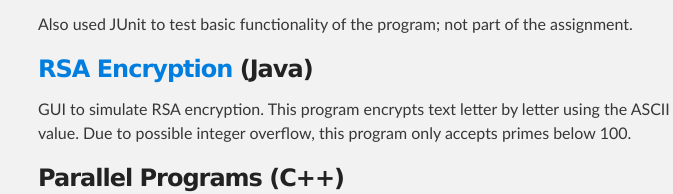
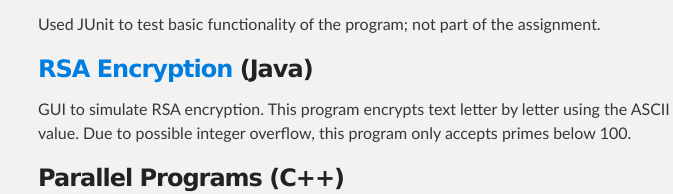
Before and after one commit to LWSimpkins/LWSimpkins.github.io, a plain HTML site: page index.html in a window 1280 px wide. Shown: the part 560-754 px from the top of the page, 282-955 px from the left. Drawn offline with Linux system fonts and the light colour scheme.

Commit message:
Edited text

```diff
--- a/index.html
+++ b/index.html
@@ -35,7 +35,7 @@
 
 <p>Given requirements: Implement Stack and Queue classes in Java using a linked list. The built-in Stack, Queue, and LinkedList library classes cannot be used. Implement an Inventory class that parses an input file of incoming shipments and outgoing orders. While the file is being read, place shipments on the stack and orders on the queue. Fill orders as soon as possible.</p>
 
-<p>Also used JUnit to test basic functionality of the program; not part of the assignment.</p>
+<p>Used JUnit to test basic functionality of the program; not part of the assignment.</p>
 
 <h3><a href="https://github.com/LWSimpkins/620-RSA">RSA Encryption</a> (Java)</h3>
 
```
